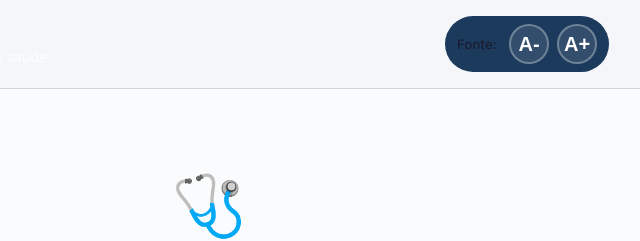
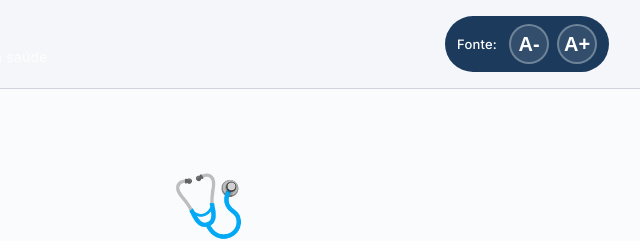
Before and after one commit to gabygraciano/conteudo-saude-acessivel, a website built with Vite: page index.html in a window 1280 px wide. Shown: the top 241 px of the page, 431-1071 px from the left. Built offline with nearby package versions, Linux system fonts and the light colour scheme.

Commit message:
style: change font controls label text to white

```diff
--- a/css/style.css
+++ b/css/style.css
@@ -226,7 +226,7 @@ select:focus-visible,
 .font-controls__label {
   font-size: 0.65rem;
   font-weight: 500;
-  opacity: 0.9;
+  color: #ffffff;
   margin-right: 4px;
 }
 
```
